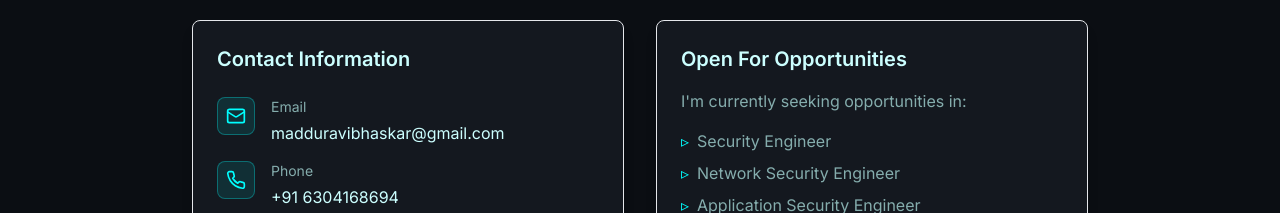
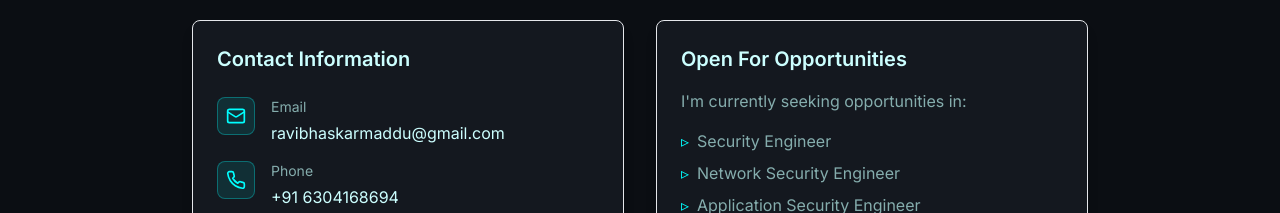
Before and after one commit to ravi-pyx/ravi-portfolio, a React (Vite) app: page / in a window 1280 px wide. Shown: the part 5480-5693 px from the top of the page. Built offline with nearby package versions, Linux system fonts and the light colour scheme; the HTML template or start-up script is replaced by a standard one.

Commit message:
update email address

```diff
--- a/src/components/Contact.tsx
+++ b/src/components/Contact.tsx
@@ -13,8 +13,8 @@ const Contact = () => {
     {
       icon: Mail,
       label: "Email",
-      value: "madduravibhaskar@gmail.com",
-      href: "mailto:madduravibhaskar@gmail.com",
+      value: "ravibhaskarmaddu@gmail.com",
+      href: "mailto:ravibhaskarmaddu@gmail.com",
     },
     {
       icon: Phone,
@@ -169,7 +169,7 @@ const Contact = () => {
               </div>
 
               {/* SEND MESSAGE BUTTON (HOLOGRAM) */}
-              <a href="mailto:madduravibhaskar@gmail.com">
+              <a href="mailto:ravibhaskarmaddu@gmail.com">
                 <button className="holo w-full py-4 text-lg rounded-lg flex items-center justify-center gap-2">
                   <Mail className="h-6 w-6" />
                   Send Message
--- a/src/components/Hero.tsx
+++ b/src/components/Hero.tsx
@@ -110,7 +110,7 @@ const Hero: React.FC = () => {
               </a>
 
               <a
-                href="mailto:madduravibhaskar@gmail.com"
+                href="mailto:ravibhaskarmaddu@gmail.com"
                 target="_blank"
                 rel="noopener noreferrer"
                 className="text-muted-foreground hover:text-primary hover:scale-110 transition-all"
```
